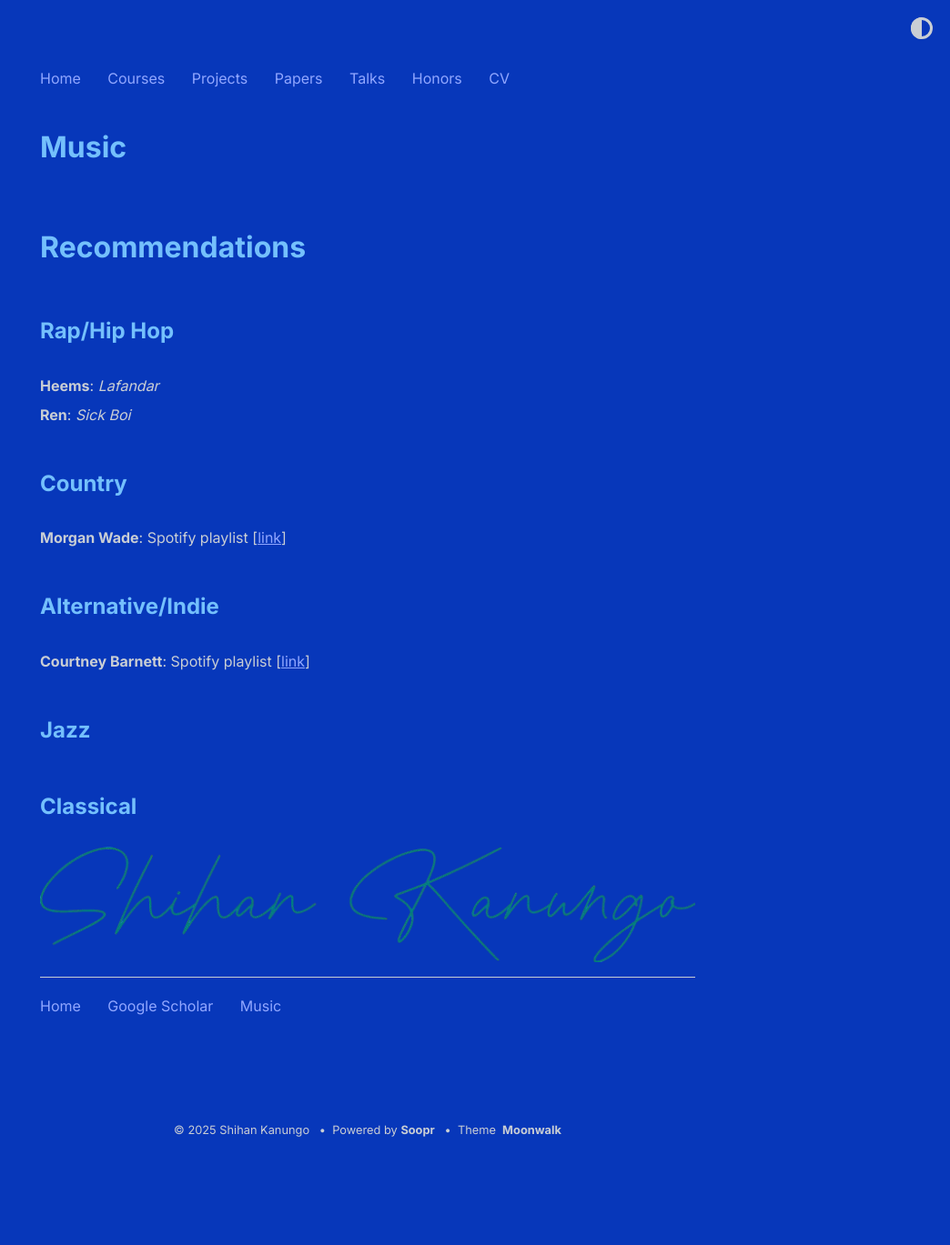
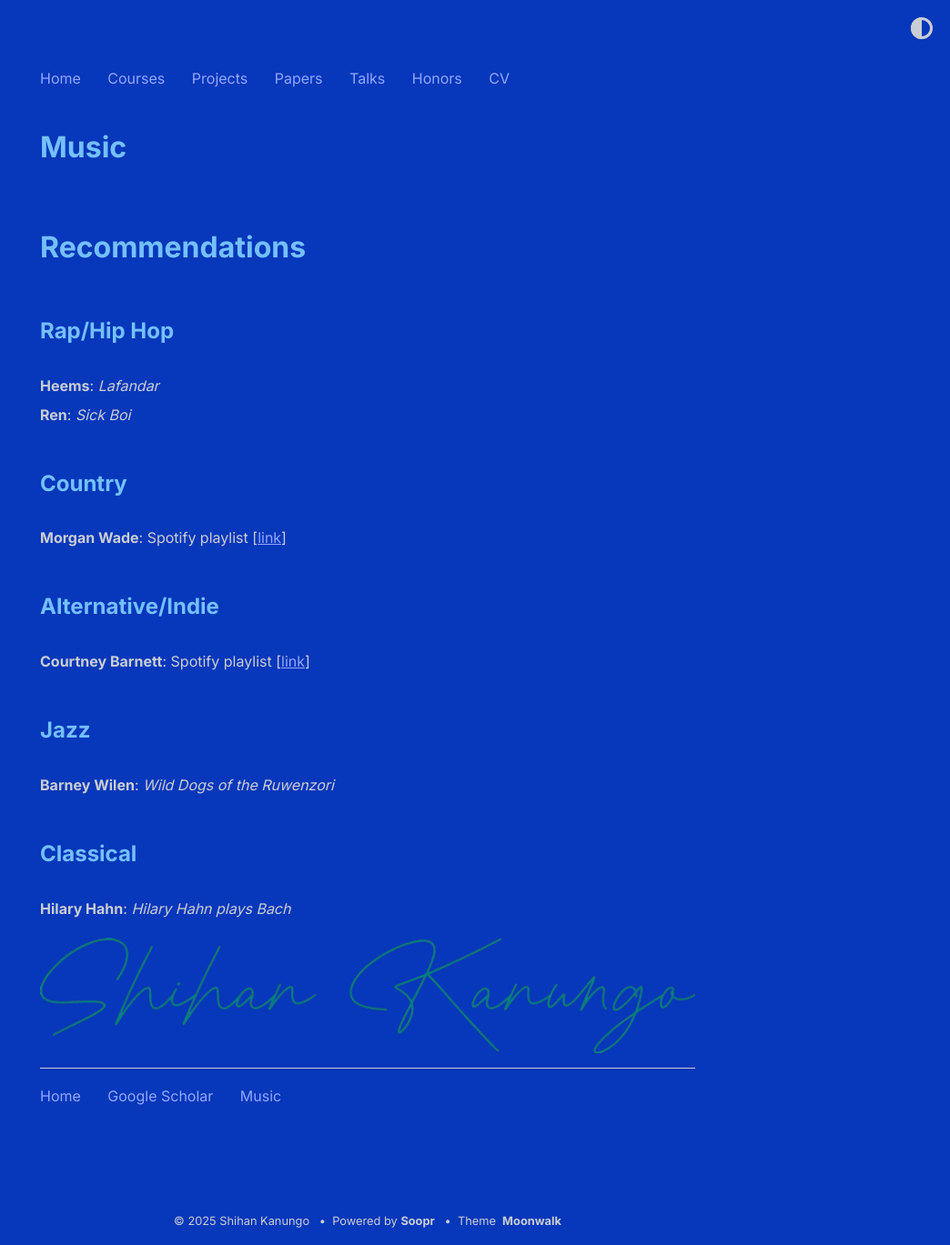
Before and after one commit to shihankanungo/shihankanungo.github.io, a Jekyll site: the page built from music.md, in a window 1280 px wide. Shown: the whole page at 91% size, without its empty margins (236-1280 px from the left). Built offline with Jekyll 4.4.1, drawn with Linux system fonts in a browser that asks for light colours; before the commit the page ends 1269 px from its top, so only the background shows below that.

Commit message:
Update music.md

```diff
--- a/music.md
+++ b/music.md
@@ -11,14 +11,15 @@ title: Music
 **Ren**: *Sick Boi* <br>
 
 ## Country
-**Morgan Wade**: Spotify playlist \[[link](https://open.spotify.com/playlist/35zBVJ0veKEnQkrjjPb92L?si=fb3526f969af4217)\]
+**Morgan Wade**: Spotify playlist \[[link](https://open.spotify.com/playlist/35zBVJ0veKEnQkrjjPb92L?si=fb3526f969af4217)\] <br>
 
 ## Alternative/Indie
-**Courtney Barnett**: Spotify playlist \[[link](https://open.spotify.com/playlist/0q3ljBMndxToa5p6pZ7sWY?si=90eb19868874496f)\]
+**Courtney Barnett**: Spotify playlist \[[link](https://open.spotify.com/playlist/0q3ljBMndxToa5p6pZ7sWY?si=90eb19868874496f)\] <br>
 
 ## Jazz
+**Barney Wilen**: *Wild Dogs of the Ruwenzori* <br>
 
 ## Classical
-
+**Hilary Hahn**: *Hilary Hahn plays Bach* <br>
 
 ![a](signature-teal.png)
```
